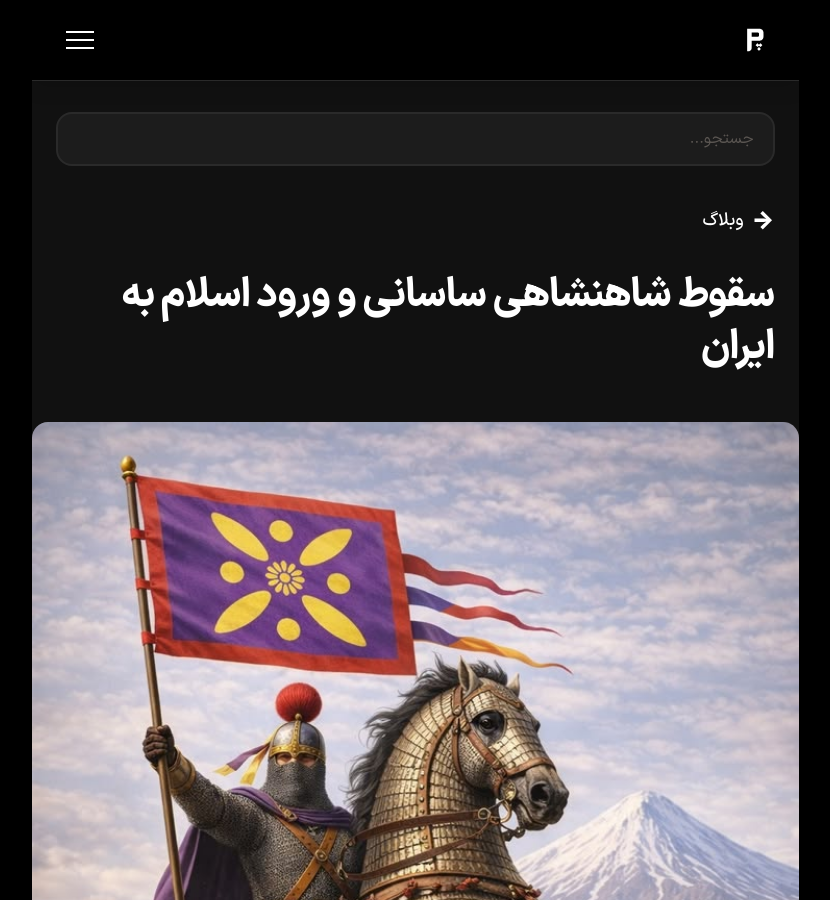
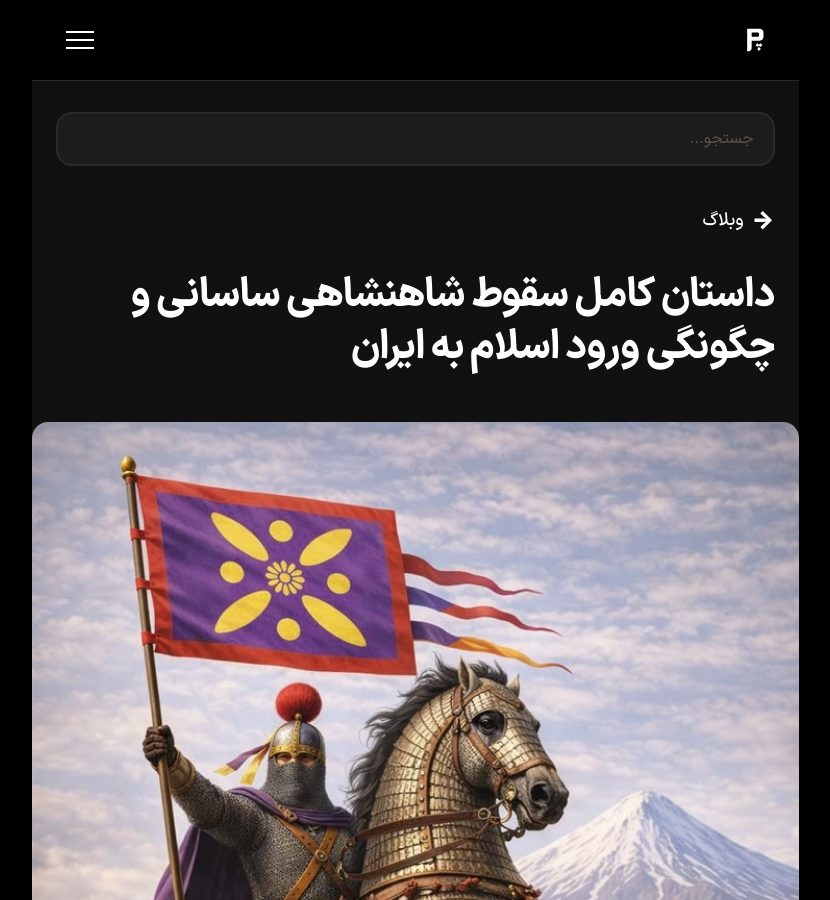
Before and after one commit to darkblog/darkblog.github.io, a Jekyll site: the page built from _posts/2026-9-15-206.md, in a window 1280 px wide and 900 px high. Shown: the whole window, without its empty margins (225-1055 px from the left). Built offline with Jekyll 4.4.1, drawn with Linux system fonts in a browser that asks for light colours.

Commit message:
Update 2026-9-15-206.md

```diff
--- a/_posts/2026-9-15-206.md
+++ b/_posts/2026-9-15-206.md
@@ -1,5 +1,5 @@
 ---
-title: سقوط شاهنشاهی ساسانی و ورود اسلام به ایران
+title: داستان کامل سقوط شاهنشاهی ساسانی و چگونگی ورود اسلام به ایران
 tags: ایران
 image: /blog/sasanian.jpeg
 ---
```
